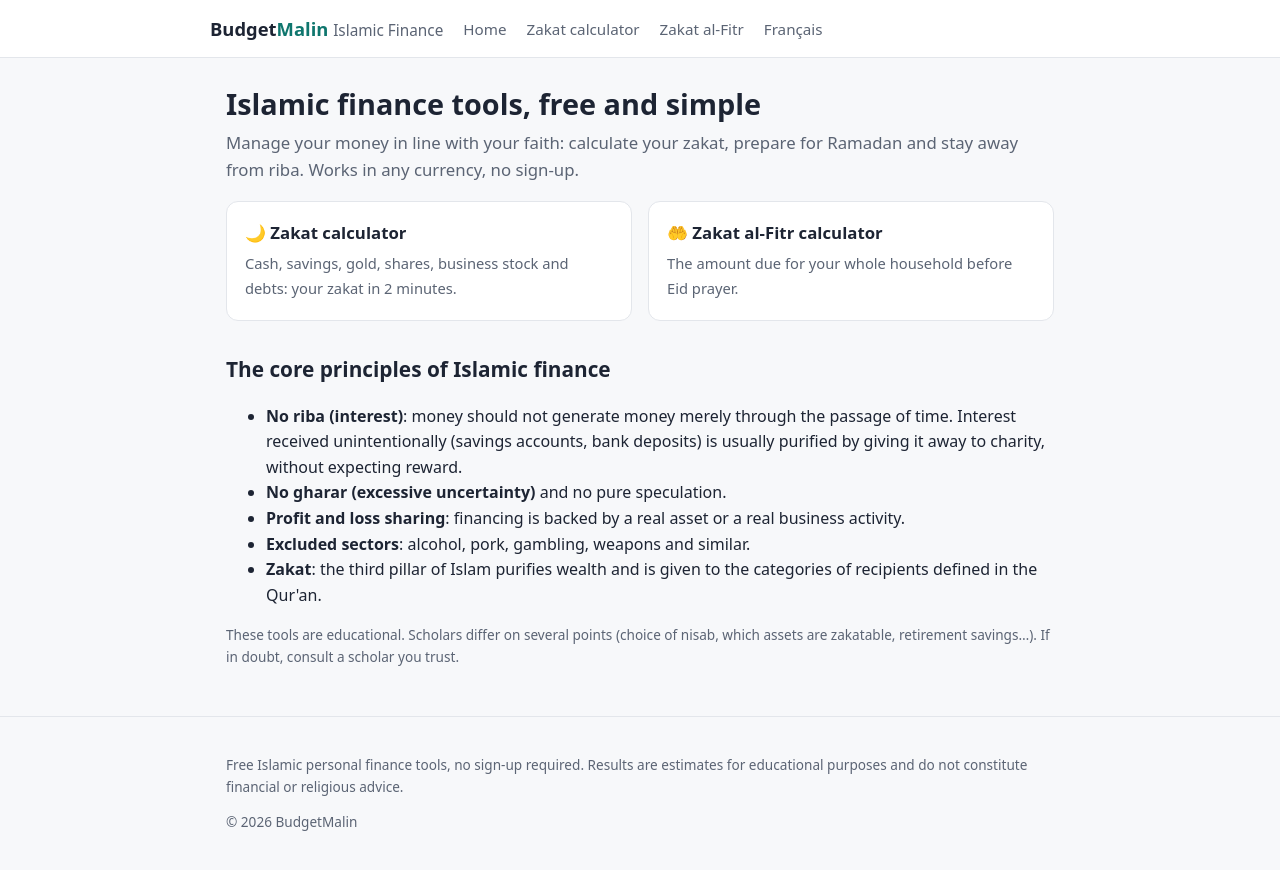
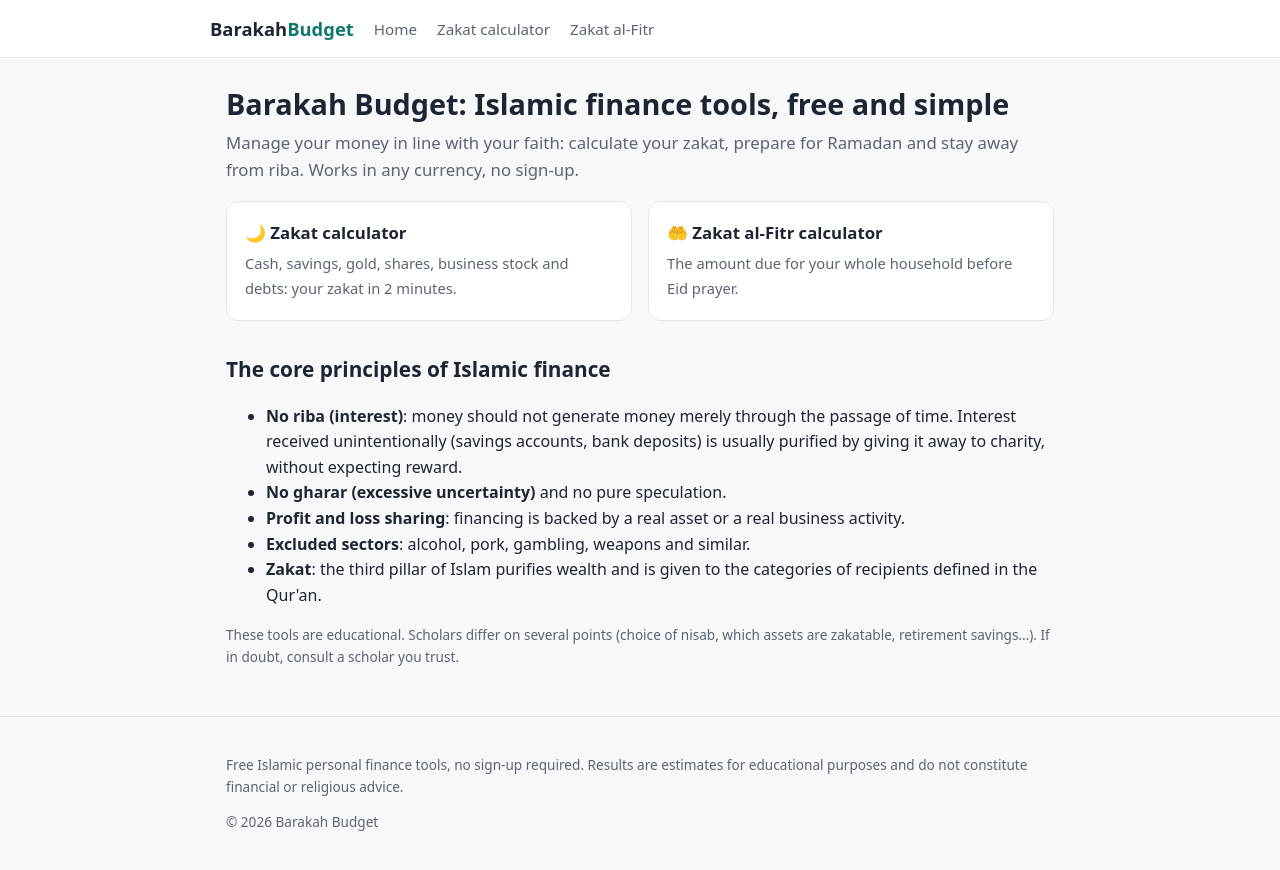
Before and after one commit to FLEXBHK/budgetmalin, a plain HTML site: page en/index.html in a window 1280 px wide. Drawn offline with Linux system fonts and the light colour scheme.

Commit message:
Partie anglaise sous la marque Barakah Budget, sites FR et EN séparés
Co-Authored-By: Claude Opus 5.5 <noreply@anthropic.com>
Claude-Session: https://claude.ai/code/session_014YhLe9t9wxzP7oJSQRcJnR

```diff
--- a/en/index.html
+++ b/en/index.html
@@ -3,12 +3,12 @@
 <head>
 <meta charset="utf-8">
 <meta name="viewport" content="width=device-width,initial-scale=1">
-<title>Free Islamic Finance Tools – Zakat Calculator, Zakat al-Fitr, Ramadan Budget</title>
+<title>Barakah Budget – Free Islamic Finance Tools: Zakat Calculator & Ramadan Budget</title>
 <meta name="description" content="Free, simple Islamic personal finance tools: zakat calculator with gold or silver nisab, zakat al-Fitr calculator for your family, Ramadan budget planner. Any currency, no sign-up.">
 <link rel="canonical" href="https://flexbhk.github.io/budgetmalin/en/">
 <link rel="alternate" hreflang="en" href="https://flexbhk.github.io/budgetmalin/en/">
 <link rel="alternate" hreflang="fr" href="https://flexbhk.github.io/budgetmalin/finance-halal.html">
-<meta property="og:title" content="Free Islamic Finance Tools – Zakat Calculator, Zakat al-Fitr, Ramadan Budget">
+<meta property="og:title" content="Barakah Budget – Free Islamic Finance Tools: Zakat Calculator & Ramadan Budget">
 <meta property="og:description" content="Free, simple Islamic personal finance tools: zakat calculator with gold or silver nisab, zakat al-Fitr calculator for your family, Ramadan budget planner. Any currency, no sign-up.">
 <meta property="og:type" content="website">
 <meta property="og:url" content="https://flexbhk.github.io/budgetmalin/en/">
@@ -17,14 +17,13 @@
 </head>
 <body>
 <header><div class="wrap nav">
-  <a class="logo" href="./">Budget<span>Malin</span> <small style='font-weight:400;color:var(--muted)'>Islamic Finance</small></a>
+  <a class="logo" href="./">Barakah<span>Budget</span></a>
   <a class="l" href="./">Home</a>
   <a class="l" href="zakat-calculator.html">Zakat calculator</a>
   <a class="l" href="zakat-al-fitr-calculator.html">Zakat al-Fitr</a>
-  <a class="l" href="../">Français</a>
 </div></header>
 <main class="wrap">
-<h1>Islamic finance tools, free and simple</h1>
+<h1>Barakah Budget: Islamic finance tools, free and simple</h1>
 <p class="lead">Manage your money in line with your faith: calculate your zakat, prepare for Ramadan and stay away from riba. Works in any currency, no sign-up.</p>
 
 <div class="grid">
@@ -59,7 +58,7 @@
 </main>
 <footer><div class="wrap">
   <p>Free Islamic personal finance tools, no sign-up required. Results are estimates for educational purposes and do not constitute financial or religious advice.</p>
-  <p>© 2026 BudgetMalin</p>
+  <p>© 2026 Barakah Budget</p>
 </div></footer>
 <script src="../assets/site.js"></script>
 
```
Also changed, not shown: budget-50-30-20.html (+0 -1 lines), calcul-zakat.html (+0 -1 lines), defi-52-semaines.html (+0 -1 lines), en/zakat-al-fitr-calculator.html (+4 -5 lines), en/zakat-calculator.html (+4 -5 lines), finance-halal.html (+0 -3 lines), index.html (+0 -1 lines), rembourser-ses-dettes.html (+0 -1 lines), salaire-brut-net.html (+0 -1 lines), simulateur-epargne.html (+0 -1 lines), simulateur-pret.html (+0 -1 lines), zakat-al-fitr.html (+0 -1 lines).
